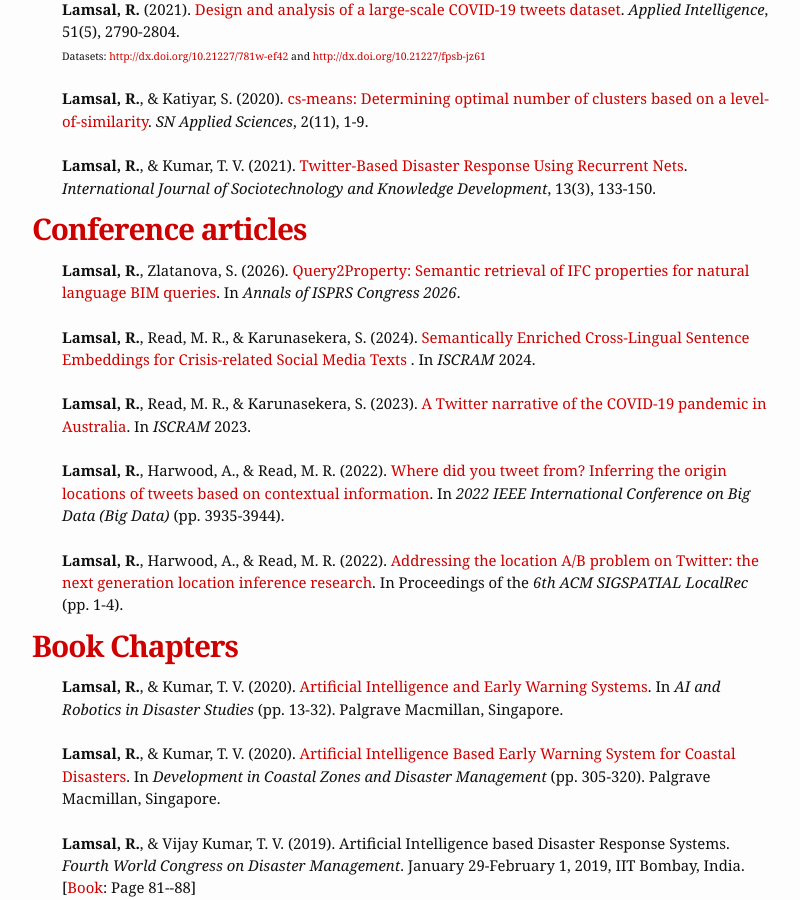
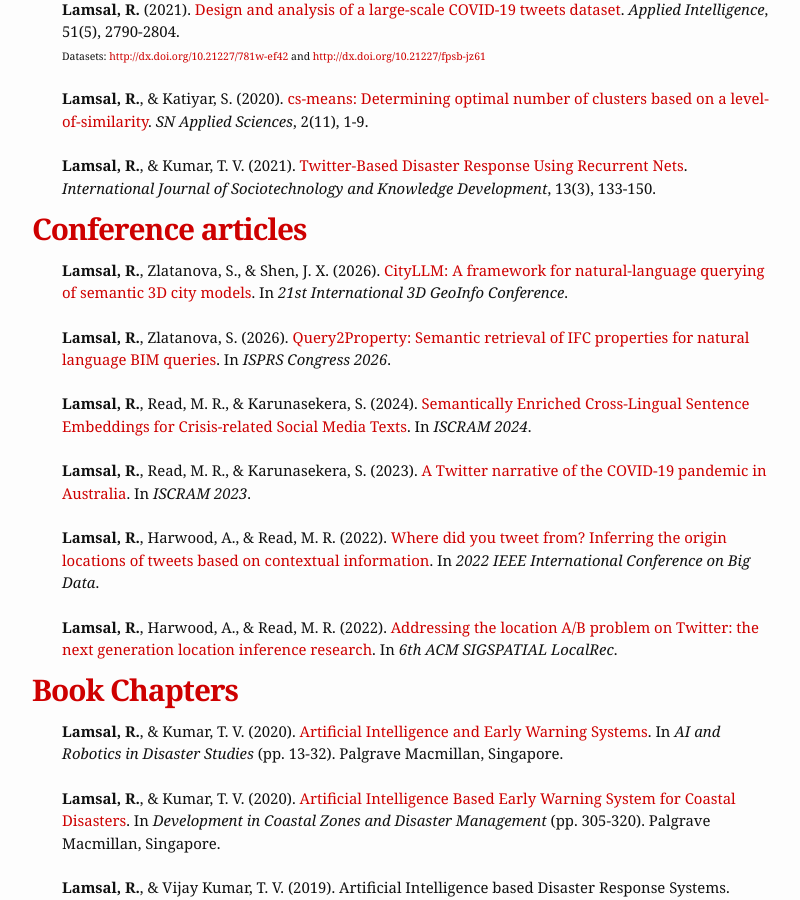
Before and after one commit to rabindralamsal/personal-site, a Jekyll site: the page built from research.md, in a window 1280 px wide and 900 px high, scrolled down 779 px. Shown: the whole window, without its empty margins (238-1038 px from the left). Built offline with Jekyll 4.4.1, drawn with Linux system fonts in a browser that asks for light colours.

Commit message:
Update research.md

```diff
--- a/research.md
+++ b/research.md
@@ -38,17 +38,17 @@ Research articles in which I served as the **lead author**. For a comprehensive
 <h1>Conference articles</h1>
 <ul>
 
-<b>Lamsal, R.</b>, Zlatanova, S. (2026). <a href="https://isprs-annals.copernicus.org/articles/XI-4-2026/323/2026/">Query2Property: Semantic retrieval of IFC properties for natural language BIM queries</a>. In <i>Annals of ISPRS Congress 2026</i>. <br><br>
+<b>Lamsal, R.</b>, Zlatanova, S., & Shen, J. X.  (2026). <a href="https://arxiv.org/abs/2607.14542">CityLLM: A framework for natural-language querying of semantic 3D city models</a>. In <i>21st International 3D GeoInfo Conference</i>. <br><br>
 
-<b>Lamsal, R.</b>, Read, M. R., & Karunasekera, S. (2024). <a href="https://arxiv.org/pdf/2403.16614">Semantically Enriched Cross-Lingual Sentence Embeddings for Crisis-related Social Media Texts
-</a>. In <i>ISCRAM</i> 2024. <br><br>
+<b>Lamsal, R.</b>, Zlatanova, S. (2026). <a href="https://isprs-annals.copernicus.org/articles/XI-4-2026/323/2026/">Query2Property: Semantic retrieval of IFC properties for natural language BIM queries</a>. In <i>ISPRS Congress 2026</i>. <br><br>
 
-<b>Lamsal, R.</b>, Read, M. R., & Karunasekera, S. (2023). <a href="https://arxiv.org/pdf/2302.11136.pdf">A Twitter narrative of the COVID-19 pandemic in Australia</a>. In <i>ISCRAM</i> 2023. <br><br>
+<b>Lamsal, R.</b>, Read, M. R., & Karunasekera, S. (2024). <a href="https://arxiv.org/pdf/2403.16614">Semantically Enriched Cross-Lingual Sentence Embeddings for Crisis-related Social Media Texts</a>. In <i>ISCRAM 2024</i>. <br><br>
 
-<b>Lamsal, R.</b>, Harwood, A., & Read, M. R. (2022). <a href="https://arxiv.org/abs/2211.16506">Where did you tweet from? Inferring the origin locations of tweets based on contextual information</a>. In <i>2022 IEEE International Conference on Big Data (Big Data)</i> (pp. 3935-3944).<br><br>
+<b>Lamsal, R.</b>, Read, M. R., & Karunasekera, S. (2023). <a href="https://arxiv.org/pdf/2302.11136.pdf">A Twitter narrative of the COVID-19 pandemic in Australia</a>. In <i>ISCRAM 2023</i>. <br><br>
 
-<b>Lamsal, R.</b>, Harwood, A., & Read, M. R. (2022). <a href="https://dl.acm.org/doi/abs/10.1145/3557992.3565989">Addressing the location A/B problem on Twitter: the next generation location inference research</a>. In Proceedings of the <i>6th ACM SIGSPATIAL LocalRec</i> (pp. 1-4).
-</ul>
+<b>Lamsal, R.</b>, Harwood, A., & Read, M. R. (2022). <a href="https://arxiv.org/abs/2211.16506">Where did you tweet from? Inferring the origin locations of tweets based on contextual information</a>. In <i>2022 IEEE International Conference on Big Data</i>. <br><br>
+
+<b>Lamsal, R.</b>, Harwood, A., & Read, M. R. (2022). <a href="https://dl.acm.org/doi/abs/10.1145/3557992.3565989">Addressing the location A/B problem on Twitter: the next generation location inference research</a>. In <i>6th ACM SIGSPATIAL LocalRec</i>. </ul>
 
 <h1>Book Chapters</h1>
 
```
